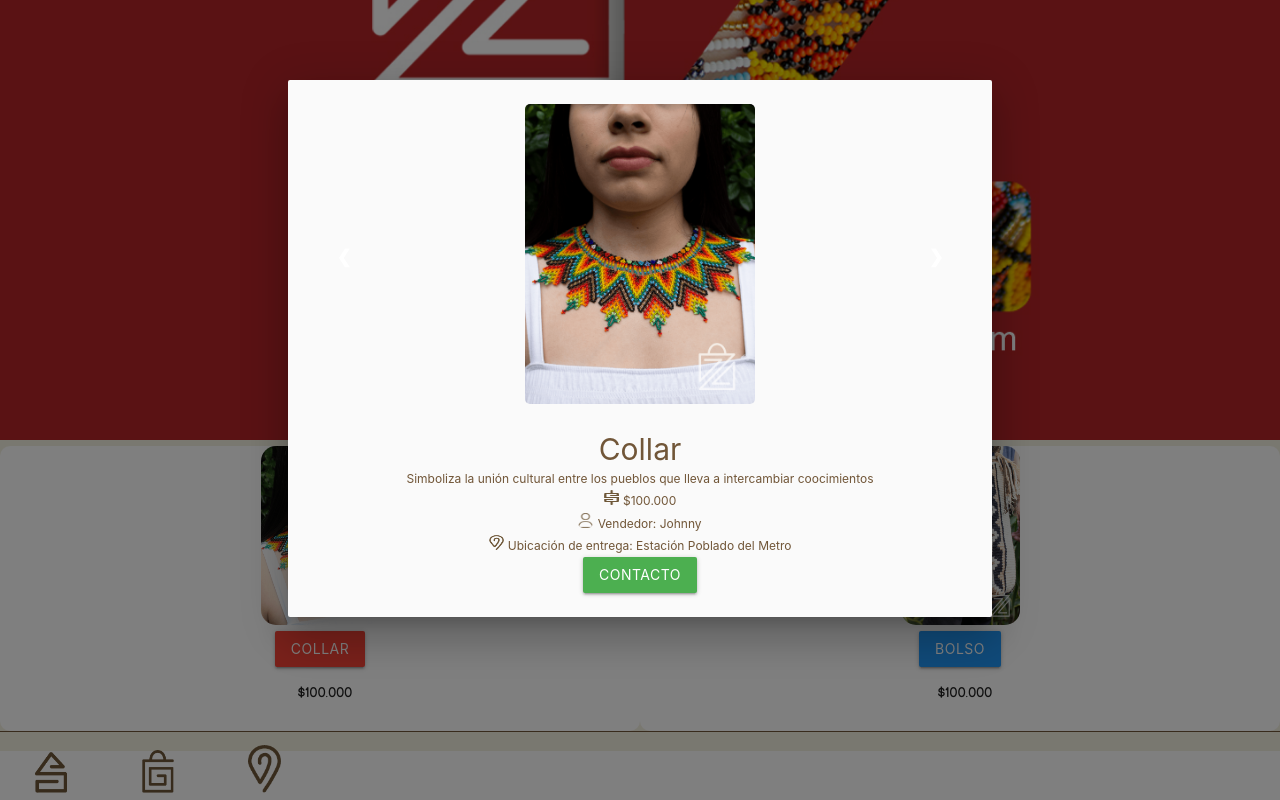
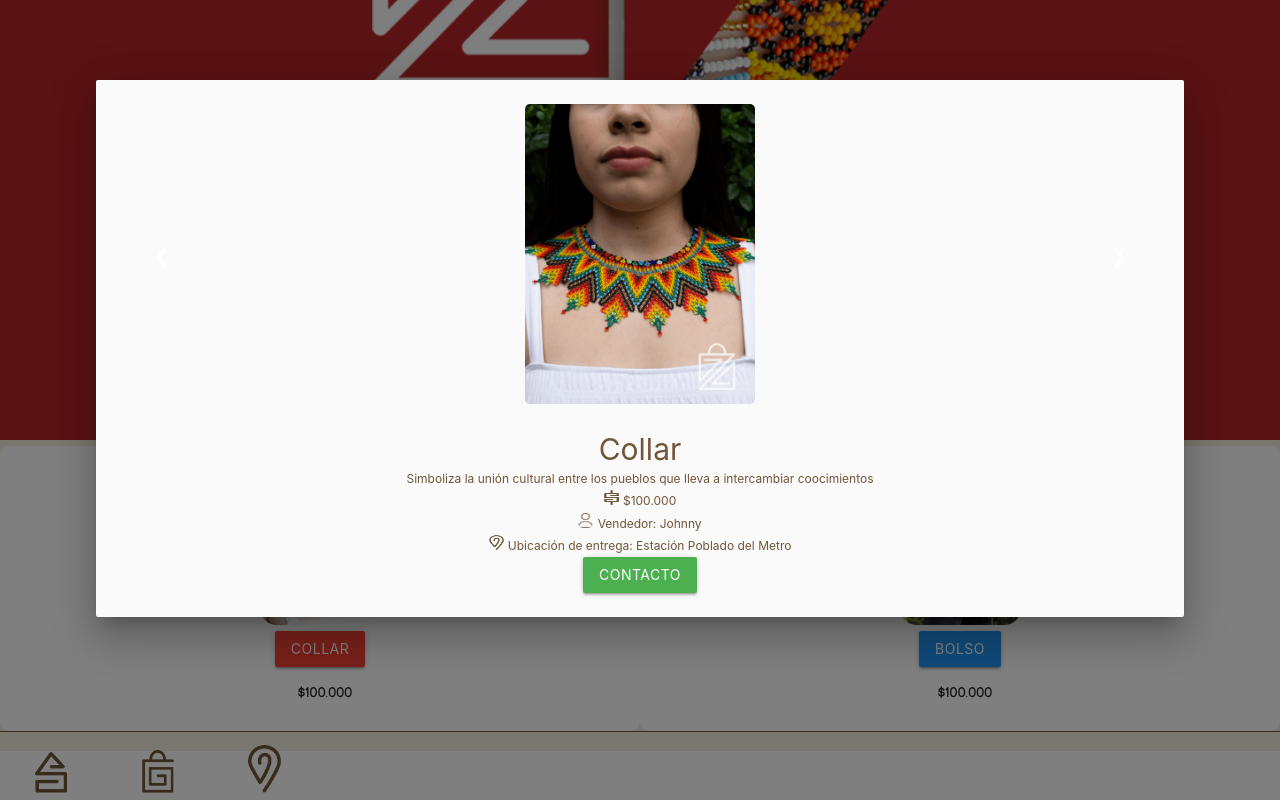
Before and after one commit to VictorR16/BazarAncestral, a plain HTML site: page index.html in a window 1280 px wide. Both pictures are taken after a click on the link "COLLAR". Shown: the part 2308-3108 px from the top of the page. Drawn offline with Linux system fonts and the light colour scheme.

Commit message:
Configuración dimensionamiento modal

```diff
--- a/css/main.css
+++ b/css/main.css
@@ -300,7 +300,8 @@ body{
   .modal {
     max-height: 90%;
     max-width: 90%;
-    overflow: visible
+    overflow: visible;
+    width: 85%;
   }
 
   #tableModal{
```
